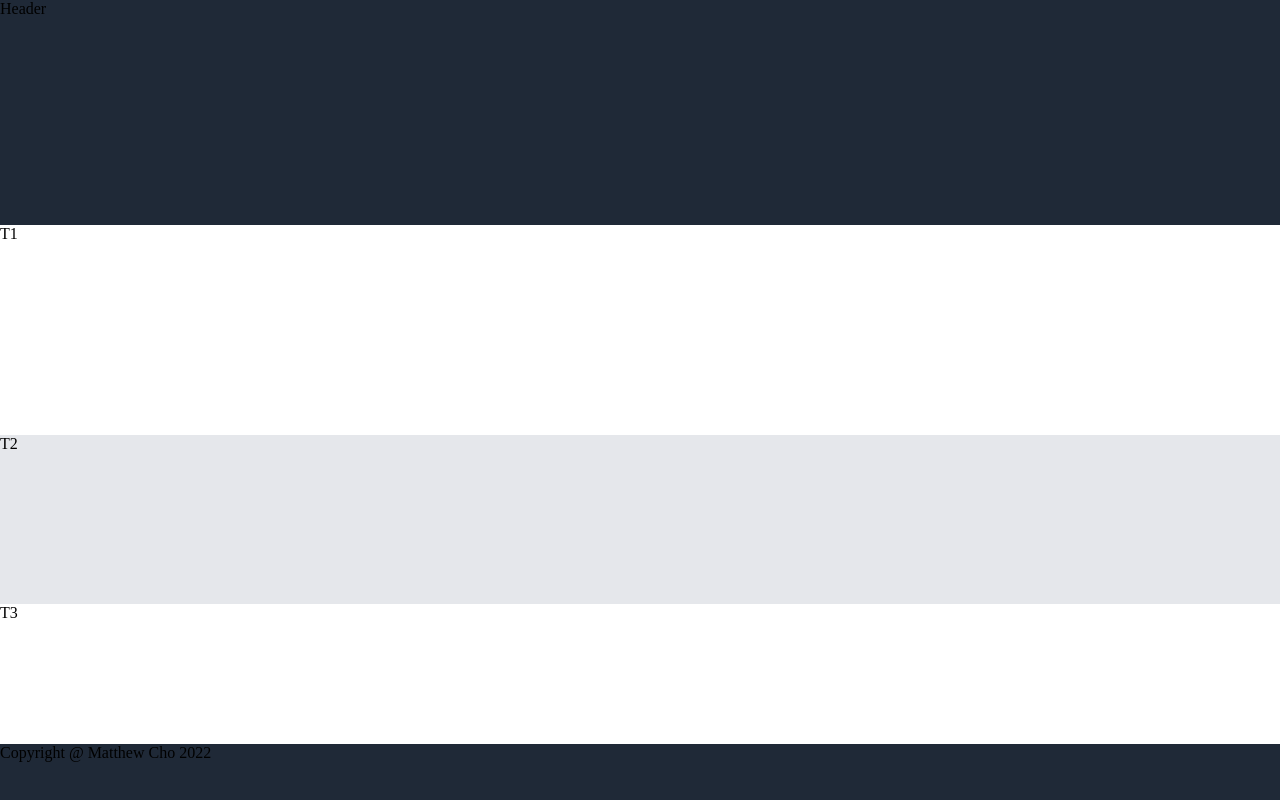
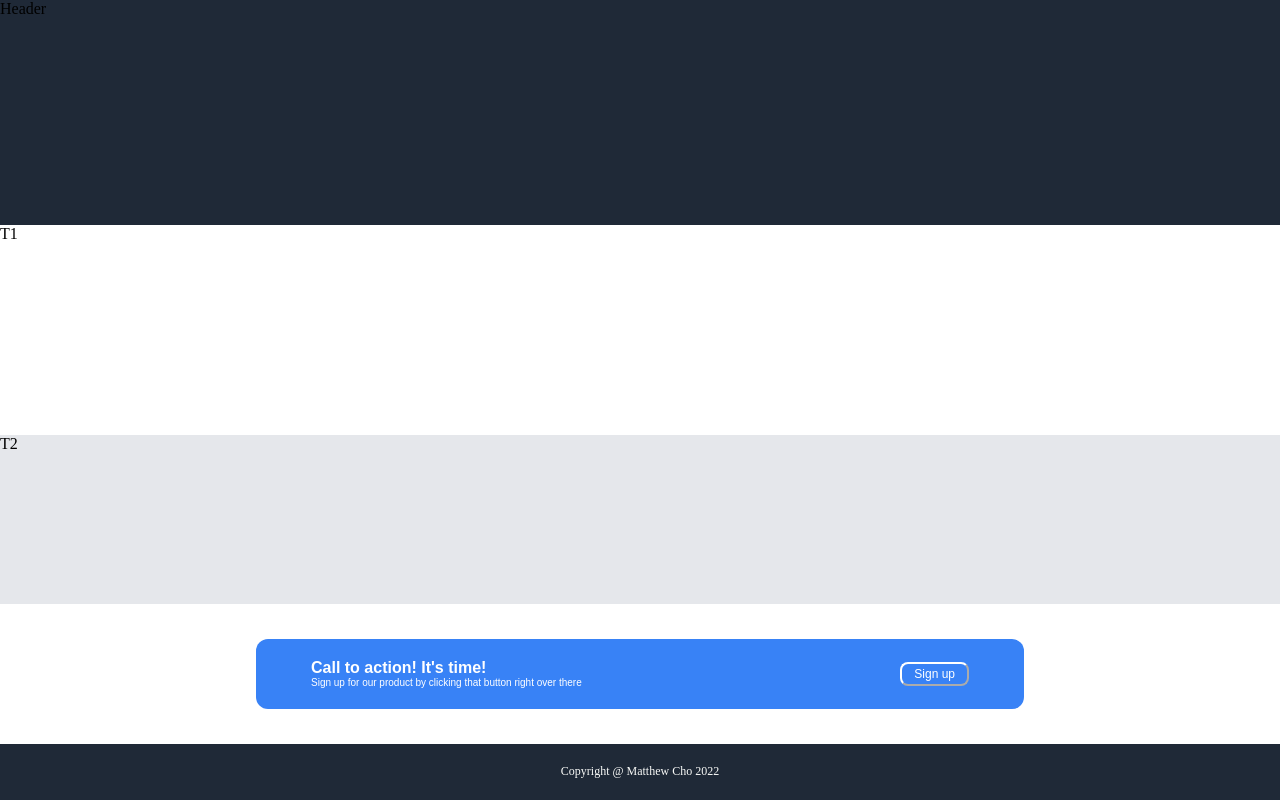
Before and after one commit to MatthewCho8/odin-project-projects, a plain HTML site: page template-webpage/index.html in a window 1280 px wide. Drawn offline with Linux system fonts and the light colour scheme.

Commit message:
Bottom porition of webpage

```diff
--- a/template-webpage/index.html
+++ b/template-webpage/index.html
@@ -21,10 +21,18 @@
             <p>T2</p>
         </div>
         <div class="body" id="b3">
-            <p>T3</p>
+            <div class="flex-container-2">
+                <div class="textbox">
+                    <p style="font-weight: bold;">Call to action! It's time!</p>
+                    <p style="font-size: 10px;">Sign up for our product by clicking that button right over there</p>
+                </div>
+                <div class="button">
+                    <button type="button">Sign up</button>
+                </div>
+            </div>
         </div>
         <div class="footer">
-            <p>Copyright @ Matthew Cho 2022</p>
+            Copyright @ Matthew Cho 2022
         </div>
     </div>
 
--- a/template-webpage/styles.css
+++ b/template-webpage/styles.css
@@ -22,9 +22,46 @@
 }
 #b3 {
     flex: 2.5;
+    justify-content: center;
+    align-items: center;
+    display: flex;
 }
 
 .footer {
+    display: flex;
+    align-items: center;
+    justify-content: center;
     flex : 1;
     background-color: #1F2937;
+    color : #f9faf8;
+    font-size: 12px;
 }
+
+.flex-container-2{
+    display: flex;
+    background-color: #3882f6;
+    width: 60%;
+    height: 50%;
+    justify-content: center;
+    align-items: center;
+    border-radius: 12px;
+    color: white;
+    font-family : hero, arial, roboto;
+}
+
+.textbox {
+    flex: 1;
+    margin: 55px;
+}
+
+button {
+    background-color: #3882f6;
+    font-size: 12px;
+    flex: 1;
+    margin: 55px;
+    border-radius: 8px;
+    border-color: white;
+    color: white;
+    padding-inline: 12px;
+    padding-block: 3px;
+}
```
